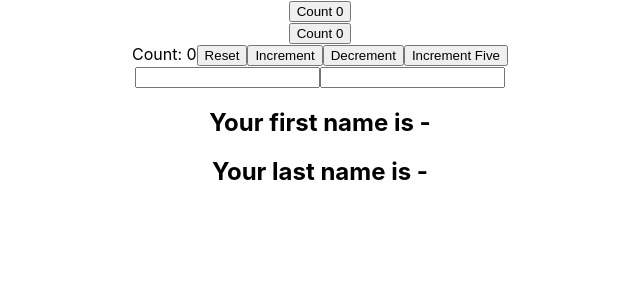
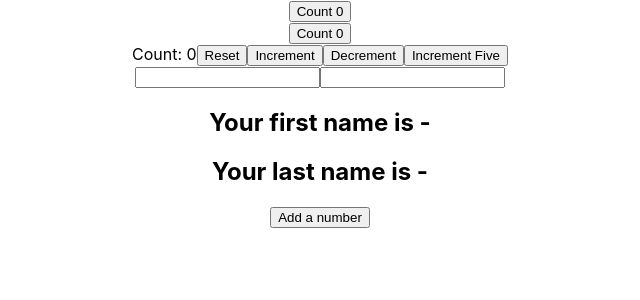
Before and after one commit to WilsonHo/react_learning, a React (Create React App) app: page / in a window 1280 px wide. Shown: the top 300 px of the page, without its empty margins (320-960 px from the left). Built offline with nearby package versions, Linux system fonts and the light colour scheme.

Commit message:
[Hook] - useState part 04

```diff
--- a/src/App.js
+++ b/src/App.js
@@ -5,6 +5,7 @@
 import HookCounter from "./components/HookCounter";
 import HookCounterTwo from "./components/HookCounterTwo";
 import HookCounterThree from "./components/HookCounterThree";
+import HookCounterFour from "./components/HookCounterFour";
 function App() {
   return (
     <div className="App">
@@ -12,6 +13,7 @@
       <HookCounter/>
       <HookCounterTwo/>
       <HookCounterThree/>
+      <HookCounterFour/>
     </div>
   );
 }
--- /dev/null
+++ b/src/components/HookCounterFour.js
@@ -0,0 +1,20 @@
+import React, {useState} from 'react';
+
+const HookCounterFour = pros => {
+  const [items, setItem] = useState([]);
+  const addItem = () =>{
+    setItem([...items, {id: items.length, value: Math.floor(Math.random() * 10) + 1}])
+  };
+  return (
+    <div>
+      <button onClick={addItem}>Add a number</button>
+      <ul>
+        {
+          items.map(item => <li key={item.id}>{item.value}</li>)
+        }
+      </ul>
+    </div>
+  );
+};
+
+export default HookCounterFour;
```
